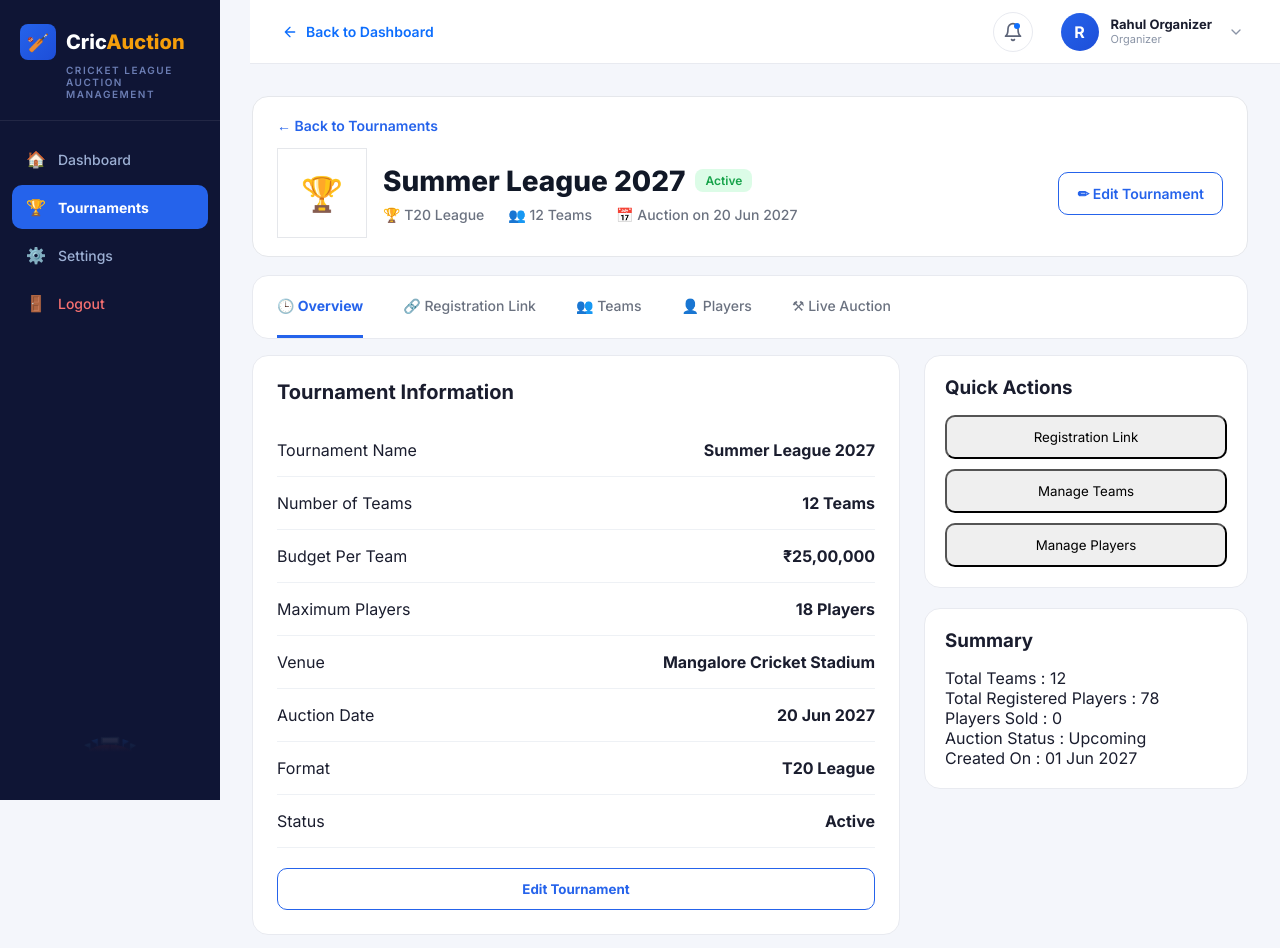
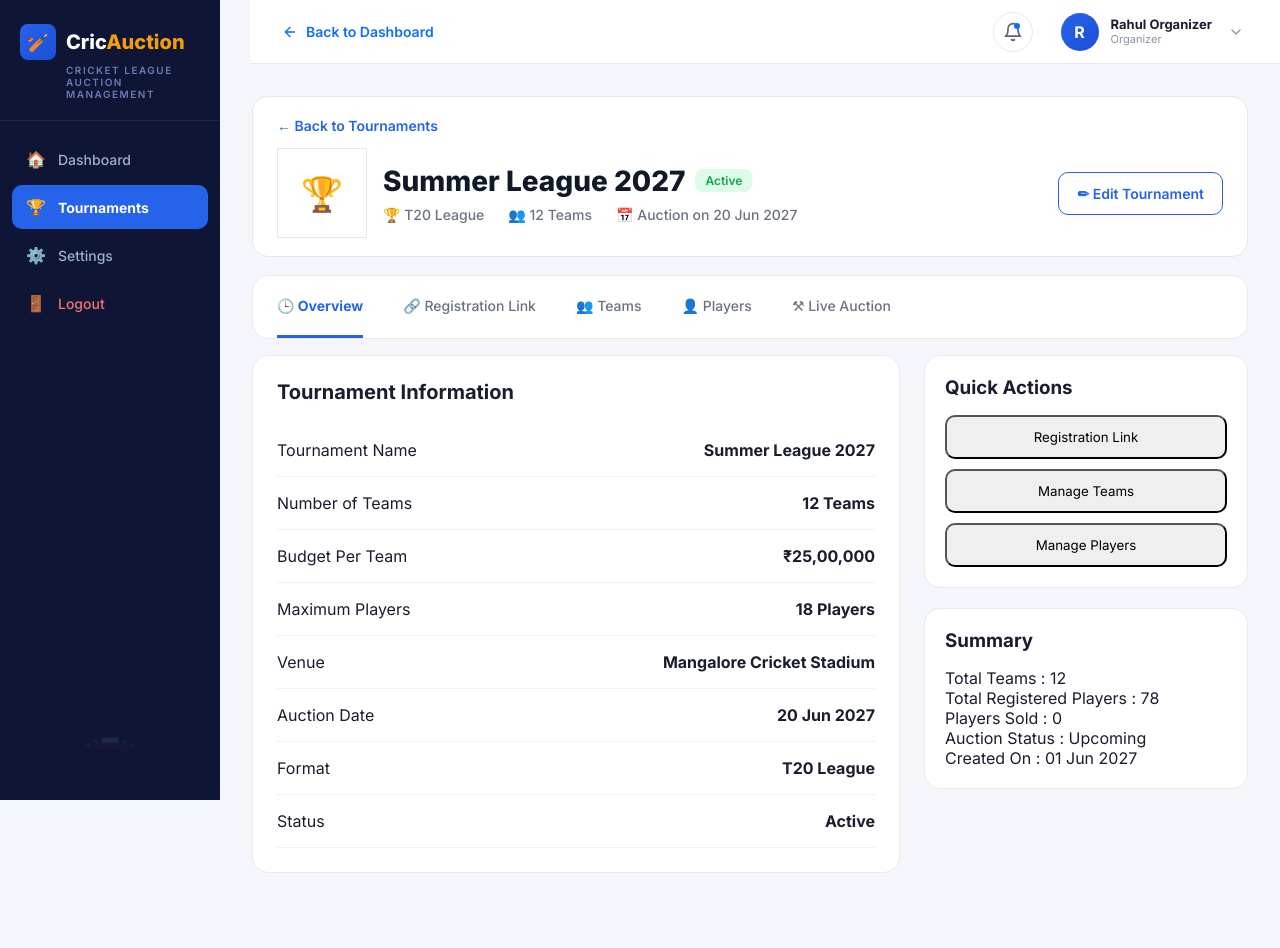
Before and after one commit to Team-ProjectSpace-2026/Project-auction, a React (Vite) app in the folder Auction-Project/: page /tournament-details in a window 1280 px wide. Shown: the top 948 px of the page. After the commit the page ends 905 px from the top, so only its background shows below. Built offline with nearby package versions, Linux system fonts and the light colour scheme.

Commit message:
removed duplicate edit tournment from overview tab.jsx

```diff
--- a/Auction-Project/src/components/tournament/OverviewTab.jsx
+++ b/Auction-Project/src/components/tournament/OverviewTab.jsx
@@ -49,21 +49,6 @@ const OverviewTab = () => {
             <strong>{value}</strong>
           </div>
         ))}
-
-        <button
-          style={{
-            marginTop: "20px",
-            width: "100%",
-            padding: "12px",
-            borderRadius: "10px",
-            border: "1px solid #2563eb",
-            color: "#2563eb",
-            background: "#fff",
-            fontWeight: "700",
-          }}
-        >
-          Edit Tournament
-        </button>
       </div>
 
       {/* Right Side */}
```
